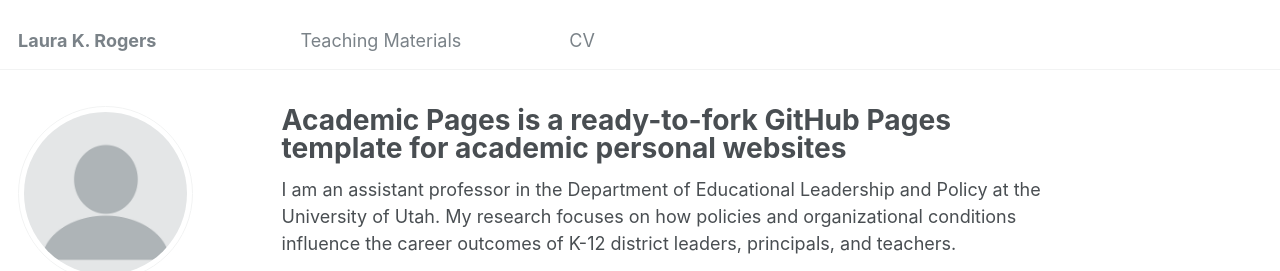
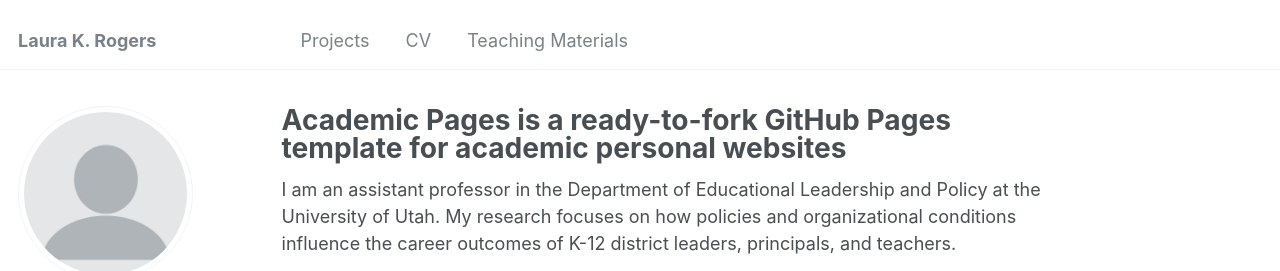
Before and after one commit to lkrogers2/lkrogers2.github.io, a Jekyll site: the page built from _pages/about.md, in a window 1280 px wide. Shown: the top 271 px of the page. Built offline with Jekyll 4.4.1, drawn with Linux system fonts in a browser that asks for light colours; some web fonts are replaced.

Commit message:
Update navigation.yml
changed portfolio to projects

```diff
--- a/_data/navigation.yml
+++ b/_data/navigation.yml
@@ -11,17 +11,19 @@ main:
   - #title: "Talks"
     #url: /talks/
 
+  - title: "Projects"
+    url: /portfolio/
+
+  - title: "CV"
+    url: /cv/
+
   - title: "Teaching Materials"
     url: /teaching/
 
-  - #title: "Portfolio"
-   # url: /portfolio/
+
 
   - #title: "Blog Posts"
     #url: /year-archive/
 
-  - title: "CV"
-    url: /cv/
-
   - #title: "Guide"
     #url: /markdown/
```
